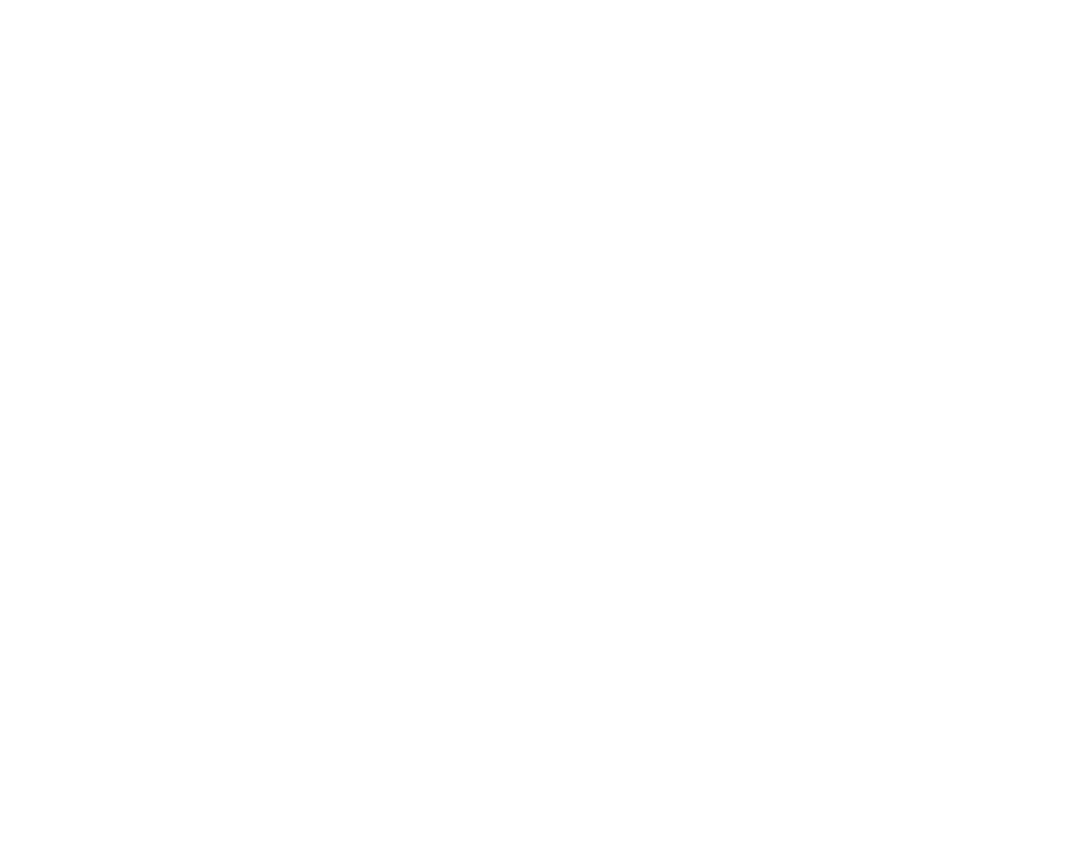
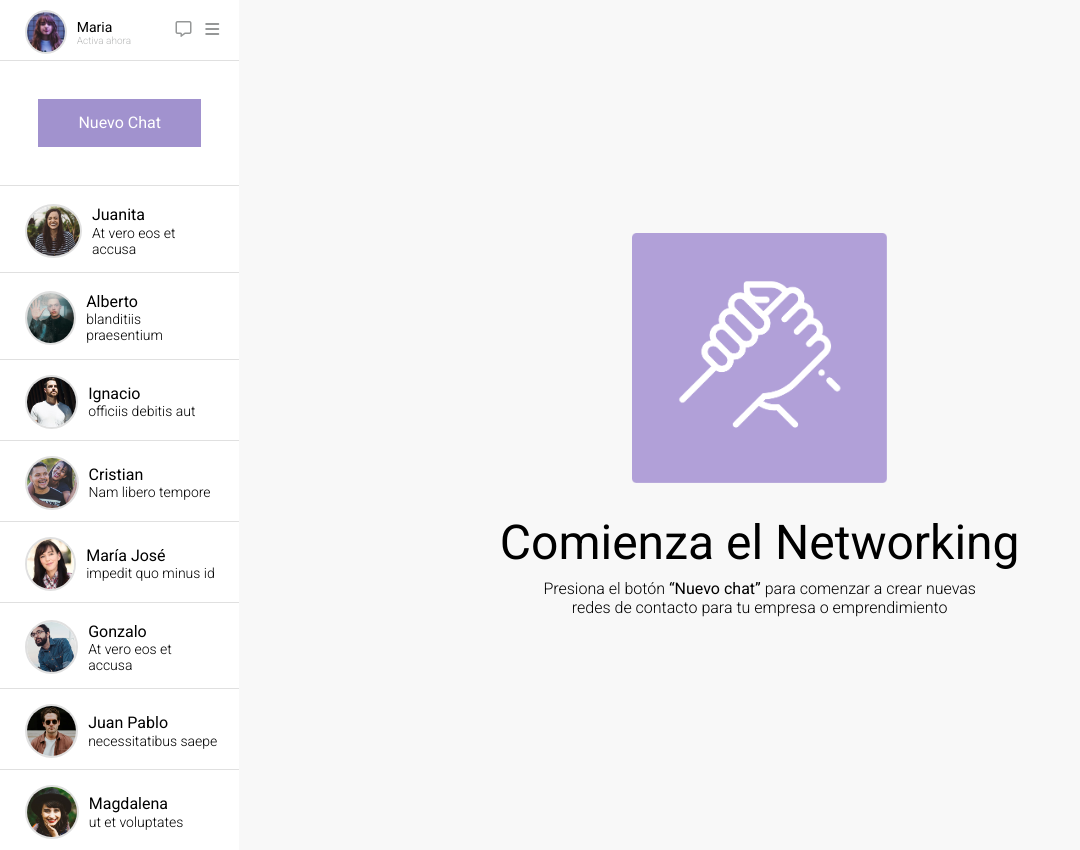
Before and after one commit to ConsuAng/desafio-css-avanzado, a plain HTML site: page index.html in a window 1280 px wide. Shown: the whole page, without its empty margins (0-1080 px from the left). Before the commit the page ends 800 px from the top, so only its background shows below. Drawn offline with Linux system fonts and the light colour scheme.

Commit message:
feat: html and css content

```diff
--- a/assets/css/style.css
+++ b/assets/css/style.css
@@ -0,0 +1,128 @@
+@import url('https://fonts.googleapis.com/css2?family=Roboto:wght@300;400&display=swap');
+
+.content {
+  display: flex;
+}
+
+body {
+  font-family: 'Roboto', sans-serif;
+}
+
+aside {
+  width: 23%;
+}
+
+.top-row {
+  display: flex;
+  flex-direction: row;
+  align-items: center;
+  justify-content: space-between;
+  border-bottom: #E0E0E0 solid 1px;
+  padding: 10px 20px 10px 25px;
+}
+
+.first {
+  display: flex;
+  align-items: center;
+}
+.image {
+  height: 40px;
+}
+
+.image img {
+  height: 40px;
+  border-radius: 50%;
+  border: #E0E0E0 solid 2px;
+}
+
+.first-text {
+  padding-left: 10px;
+  padding-top: 5px;
+}
+
+.name {
+  font-size: 14px;
+  font-weight: 400;
+}
+
+.active {
+  font-size: 10px;
+  font-weight: 300;
+  color: #B7B8B8;
+}
+
+.second {
+  color: #959797;
+  font-size: 16px;
+}
+
+.fa-regular {
+  padding-right: 10px;
+}
+
+.new-chat {
+  display: flex;
+  align-items: center;
+  justify-content: center;
+  padding: 38px 0px;
+}
+
+.chats {
+  display: flex;
+  align-items: center;
+  padding-left: 25px;
+  border-top: #E0E0E0 solid 1px;
+  padding: 15px 20px 15px 25px;
+
+}
+
+.chat-image {
+  height: 50px;
+}
+
+.chats img {
+  height: 50px;
+  border-radius: 50%;
+  border: #E0E0E0 solid 2px;
+}
+
+.chat-active {
+  font-size: 14px;
+  font-weight: 300;
+}
+
+button {
+  font-size: 16px;
+  color: #Ffff;
+  border: none;
+  border-radius: none;
+  background-color: #A192CE;
+  padding: 15px 40px;
+}
+
+main {
+  width: 100%;
+  display: flex;
+  flex-direction: column;
+  justify-content: center;
+  align-items: center;
+  background-color: #F8F8F8;
+}
+
+main img {
+  height: 250px;
+}
+
+main h1 {
+  font-weight: 400;
+  font-size: 48px;
+  margin-bottom: 0px;
+  padding-bottom: 10px;
+}
+
+
+main h2 {
+  font-size: 16px;
+  font-weight: 300;
+  margin: 0;
+}
--- a/index.html
+++ b/index.html
@@ -7,11 +7,91 @@
   <meta name="viewport" content="width=device-width, initial-scale=1.0">
   <link rel="stylesheet" href="./assets/css/normalize.css">
   <link rel="stylesheet" href="./assets/css/style.css">
-  <title>Document</title>
+  <script src="https://kit.fontawesome.com/62df17638e.js" crossorigin="anonymous"></script>
+  <title>Mensajería</title>
 </head>
 
 <body>
+  <div class="content">
+    <aside>
+      <section class="top-row">
+        <div class="first">
+          <div class="image"><img src="./assets/img/maria.jpg"></div>
+          <div class="first-text">
+            <div class="name">Maria</div>
+            <div class="active">Activa ahora</div>
+          </div>
+        </div>
+        <div class="second">
+          <i class="fa-regular fa-message"></i>
+          <i class="fa-solid fa-bars"></i>
+        </div>
+      </section>
 
+      <section class="new-chat">
+        <button>Nuevo Chat</button>
+      </section>
+
+      <section class="chats">
+        <div class="chat-image">
+          <img src="./assets/img/juanita.jpg">
+        </div>
+          <div class="first-text">
+            <div class="chat-name">Juanita</div>
+            <div class="chat-active">At vero eos et accusa</div>
+      </section>
+      <section class="chats">
+        <div class="chat-image"><img src="./assets/img/alberto.jpg"></div>
+          <div class="first-text">
+            <div class="chat-name">Alberto</div>
+            <div class="chat-active">blanditiis praesentium</div>
+      </section>
+      <section class="chats">
+        <div class="chat-image"><img src="./assets/img/ignacio.jpg"></div>
+          <div class="first-text">
+            <div class="chat-name">Ignacio</div>
+            <div class="chat-active">officiis debitis aut</div>
+      </section>
+      <section class="chats">
+        <div class="chat-image"><img src="./assets/img/cristian.jpg"></div>
+          <div class="first-text">
+            <div class="chat-name">Cristian</div>
+            <div class="chat-active">Nam libero tempore</div>
+      </section>
+      <section class="chats">
+        <div class="chat-image"><img src="./assets/img/maria_jose.jpg"></div>
+          <div class="first-text">
+            <div class="chat-name">María José</div>
+            <div class="chat-active">impedit quo minus id</div>
+      </section>
+      <section class="chats">
+        <div class="chat-image"><img src="./assets/img/gonzalo.jpg"></div>
+          <div class="first-text">
+            <div class="chat-name">Gonzalo</div>
+            <div class="chat-active">At vero eos et accusa</div>
+      </section>
+      <section class="chats">
+        <div class="chat-image"><img src="./assets/img/juan_pablo.jpg"></div>
+          <div class="first-text">
+            <div class="chat-name">Juan Pablo</div>
+            <div class="chat-active">necessitatibus saepe</div>
+      </section>
+      <section class="chats">
+        <div class="chat-image"><img src="./assets/img/magdalena.jpg"></div>
+          <div class="first-text">
+            <div class="chat-name">Magdalena</div>
+            <div class="chat-active">ut et voluptates</div>
+      </section>
+
+
+    </aside>
+    <main>
+      <img src="./assets/img/hand.png" alt="hands">
+      <h1>Comienza el Networking</h1>
+      <h2>Presiona el botón <b>“Nuevo chat”</b> para comenzar a crear nuevas</h2>
+      <h2>redes de contacto para tu empresa o emprendimiento</h2>
+    </main>
+  </div>
 </body>
 
 </html>
```
